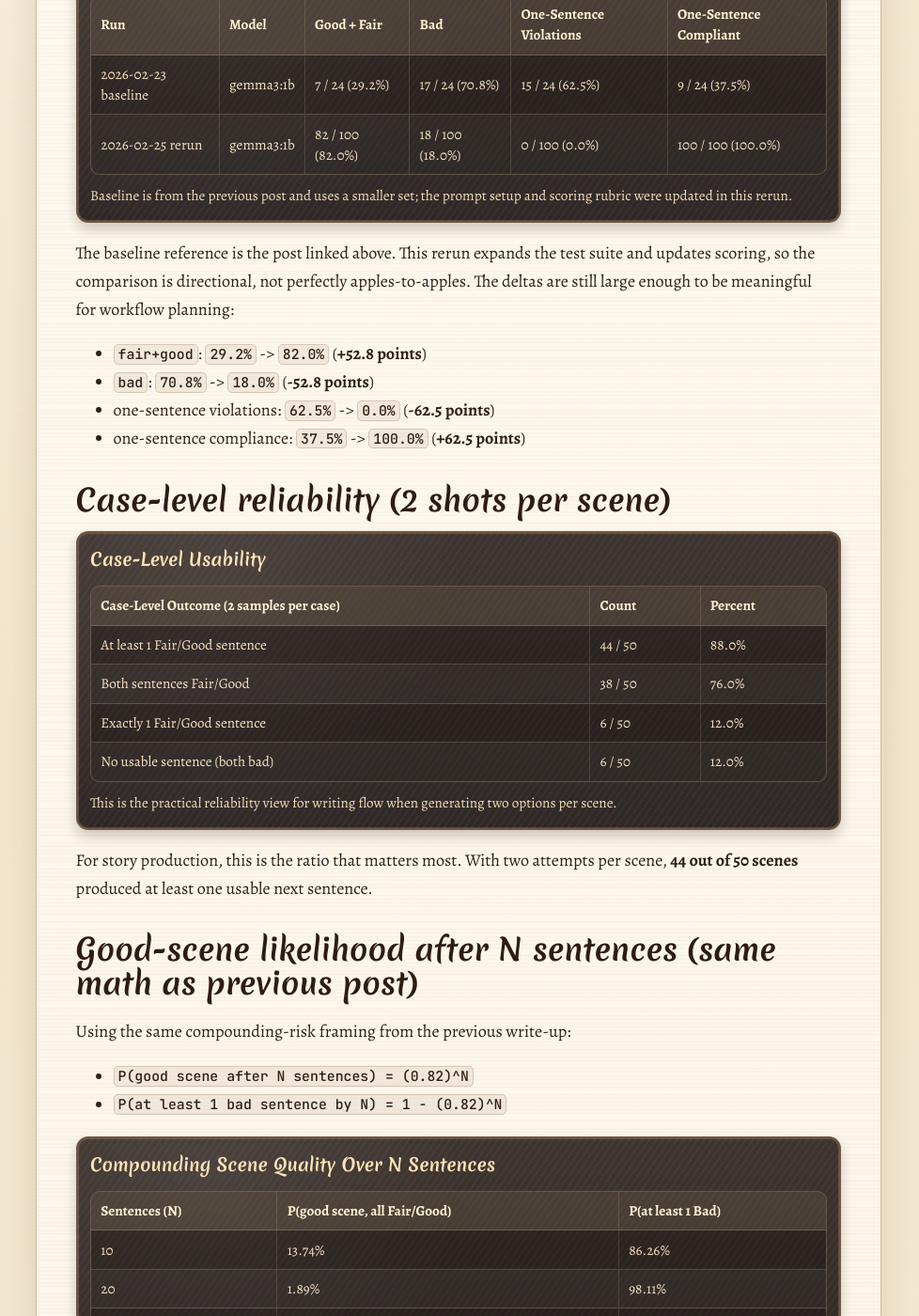
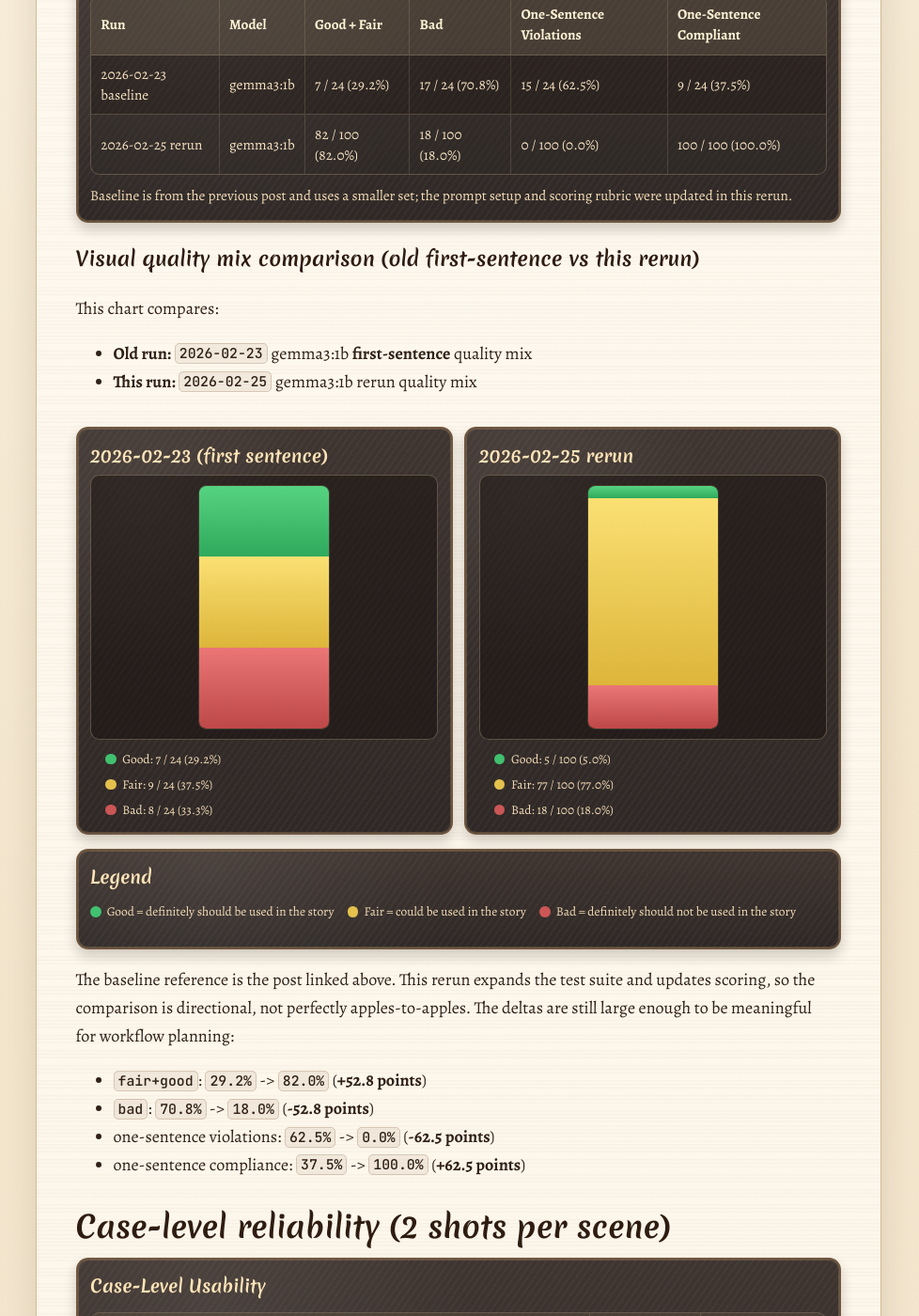
Before and after one commit to tkellehe/tkellehe.github.io, a Jekyll site: the page built from _posts/2026-02-25-writing-experiment-gemma3-1b-rerun-fair-good-ratio.md, in a window 1280 px wide and 1400 px high, scrolled down 1641 px. Shown: the whole window at 94% size, without its empty margins (152-1130 px from the left). Built offline with Jekyll 4.4.1, drawn with Linux system fonts in a browser that asks for light colours.

Commit message:
fix: added a better graphic to help

```diff
--- a/_posts/2026-02-25-writing-experiment-gemma3-1b-rerun-fair-good-ratio.md
+++ b/_posts/2026-02-25-writing-experiment-gemma3-1b-rerun-fair-good-ratio.md
@@ -87,6 +87,62 @@ headers=page.comparison_table.headers
 rows=page.comparison_table.rows
 footnote=page.comparison_table.footnote
 %}
+
+### Visual quality mix comparison (old first-sentence vs this rerun)
+This chart compares:
+- **Old run:** `2026-02-23` gemma3:1b **first-sentence** quality mix
+- **This run:** `2026-02-25` gemma3:1b rerun quality mix
+
+<div class="chalk-grid writing-quality-grid">
+  <div class="chalk-panel quality-column-card">
+    <h3>2026-02-23 (first sentence)</h3>
+    <div class="quality-column-shell">
+      <div
+        class="quality-column"
+        role="img"
+        aria-label="2026-02-23 gemma3:1b first sentence quality mix: 29.2 percent good, 37.5 percent fair, 33.3 percent bad."
+      >
+        <span class="quality-segment good" style="height: 29.2%"></span>
+        <span class="quality-segment fair" style="height: 37.5%"></span>
+        <span class="quality-segment bad" style="height: 33.3%"></span>
+      </div>
+    </div>
+    <ul class="quality-metrics">
+      <li><span class="quality-dot good"></span> Good: 7 / 24 (29.2%)</li>
+      <li><span class="quality-dot fair"></span> Fair: 9 / 24 (37.5%)</li>
+      <li><span class="quality-dot bad"></span> Bad: 8 / 24 (33.3%)</li>
+    </ul>
+  </div>
+
+  <div class="chalk-panel quality-column-card">
+    <h3>2026-02-25 rerun</h3>
+    <div class="quality-column-shell">
+      <div
+        class="quality-column"
+        role="img"
+        aria-label="2026-02-25 gemma3:1b rerun quality mix: 5.0 percent good, 77.0 percent fair, 18.0 percent bad."
+      >
+        <span class="quality-segment good" style="height: 5.0%"></span>
+        <span class="quality-segment fair" style="height: 77.0%"></span>
+        <span class="quality-segment bad" style="height: 18.0%"></span>
+      </div>
+    </div>
+    <ul class="quality-metrics">
+      <li><span class="quality-dot good"></span> Good: 5 / 100 (5.0%)</li>
+      <li><span class="quality-dot fair"></span> Fair: 77 / 100 (77.0%)</li>
+      <li><span class="quality-dot bad"></span> Bad: 18 / 100 (18.0%)</li>
+    </ul>
+  </div>
+</div>
+
+<div class="chalk-panel">
+  <h3>Legend</h3>
+  <p class="quality-legend">
+    <span><i class="quality-dot good"></i> Good = definitely should be used in the story</span>
+    <span><i class="quality-dot fair"></i> Fair = could be used in the story</span>
+    <span><i class="quality-dot bad"></i> Bad = definitely should not be used in the story</span>
+  </p>
+</div>
 
 The baseline reference is the post linked above. This rerun expands the test suite and updates scoring, so the comparison is directional, not perfectly apples-to-apples. The deltas are still large enough to be meaningful for workflow planning:
 
```
